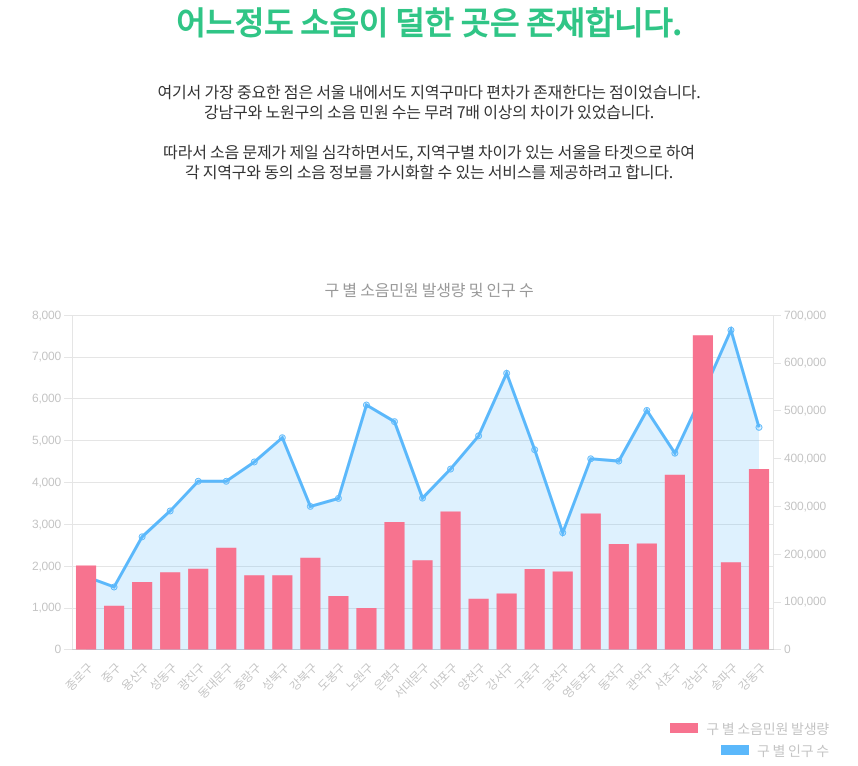
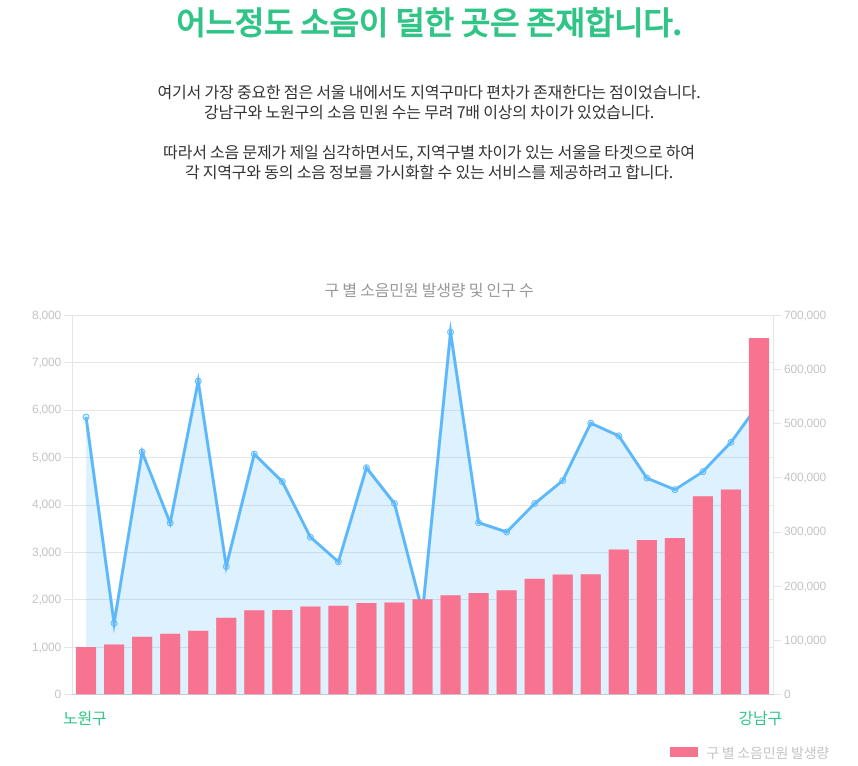
Before and after one commit to yyoumi4854/joyonghaljido, a Next.js app in the folder front/: page / in a window 1280 px wide. Shown: the part 3560-4326 px from the top of the page, without its empty margins (211-1069 px from the left). Built offline with nearby package versions, Linux system fonts and the light colour scheme.

Commit message:
[REFACT] G3 수정

```diff
--- a/front/pages/index.js
+++ b/front/pages/index.js
@@ -125,8 +125,10 @@ const Index = () => {
 
         <div className='graph'>
           <p>구 별 소음민원 발생량 및 인구 수</p>
-          <div className='graphBox'>
+          <div className='graphBox graph3Box'>
             <G3_EachGu></G3_EachGu>
+            <p>노원구</p>
+            <p>강남구</p>
           </div>
 
           <div className="label graph3">
--- a/front/pages/indexStyles.js
+++ b/front/pages/indexStyles.js
@@ -86,10 +86,26 @@ const IndexStyle = styled.div`
                 color: ${({ theme }) => theme.colors.grey2};
             }
 
+
             .graphBox{
+                position: relative;
                 width: 100%;
                 margin-top: 8px;
                 z-index: 20;
+
+                &.graph3Box{
+                    margin-bottom: 40px;
+                }
+
+
+                p{
+                    position: absolute;
+                    bottom: -20px;
+                    color: #30C586;
+                    font-weight: 500;
+                }
+                p:first-of-type{left: 34px;}
+                p:last-of-type{right: 47px;}
             }
             .label{
                 margin-top: 16px;
--- a/front/pages/stats/G3_EachGu.js
+++ b/front/pages/stats/G3_EachGu.js
@@ -25,43 +25,76 @@ ChartJS.register(
 );
 
 const G3_EachGu = () => {
-  const labels = [
-    "종로구",
-    "중구",
-    "용산구",
-    "성동구",
-    "광진구",
-    "동대문구",
-    "중랑구",
-    "성북구",
-    "강북구",
-    "도봉구",
-    "노원구",
-    "은평구",
-    "서대문구",
-    "마포구",
-    "양천구",
-    "강서구",
-    "구로구",
-    "금천구",
-    "영등포구",
-    "동작구",
-    "관악구",
-    "서초구",
-    "강남구",
-    "송파구",
-    "강동구",
+  const list = [
+    {name: "종로구", noise: 2016, population: 153255},
+    {name: "중구", noise: 1060, population: 131673},
+    {name: "용산구", noise: 1625, population: 236632},
+    {name: "성동구", noise: 1860, population: 290664},
+    {name: "광진구", noise: 1943, population: 352796},
+    {name: "동대문구", noise: 2446, population: 352743},
+    {name: "중랑구", noise: 1787, population: 393147},
+    {name: "성북구", noise: 1783, population: 443823},
+    {name: "강북구", noise: 2204, population: 300246},
+    {name: "도봉구", noise: 1289, population: 316916},
+    {name: "노원구", noise: 1006, population: 512162},
+    {name: "은평구", noise: 3060, population: 477460},
+    {name: "서대문구", noise: 2147, population: 317515},
+    {name: "마포구", noise: 3307, population: 378290},
+    {name: "양천구", noise: 1223, population: 447738},
+    {name: "강서구", noise: 1348, population: 578465},
+    {name: "구로구", noise: 1935, population: 418709},
+    {name: "금천구", noise: 1876, population: 245231},
+    {name: "영등포구", noise: 3264, population: 399722},
+    {name: "동작구", noise: 2534, population: 395030},
+    {name: "관악구", noise: 2542, population: 500841},
+    {name: "서초구", noise: 4187, population: 411515},
+    {name: "강남구", noise: 7518, population: 536710},
+    {name: "송파구", noise: 2099, population: 668638},
+    {name: "강동구", noise: 4327, population: 465496},
   ];
-  const noise = [
-    2016, 1060, 1625, 1860, 1943, 2446, 1787, 1783, 2204, 1289, 1006, 3060,
-    2147, 3307, 1223, 1348, 1935, 1876, 3264, 2534, 2542, 4187, 7518, 2099,
-    4327,
-  ];
-  const 인구 = [
-    153255, 131673, 236632, 290664, 352796, 352743, 393147, 443823, 300246,
-    316916, 512162, 477460, 317515, 378290, 447738, 578465, 418709, 245231,
-    399722, 395030, 500841, 411515, 536710, 668638, 465496,
-  ];
+
+  const sortList  = list.sort((a,b)=> a.noise - b.noise);
+  const [labels, noiseList, populationList] = [sortList.map(x=>x.name), sortList.map(x=>x.noise), sortList.map(x=>x.population)];
+
+  // const noise = [
+  //   2016, 1060, 1625, 1860, 1943, 2446, 1787, 1783, 2204, 1289, 1006, 3060,
+  //   2147, 3307, 1223, 1348, 1935, 1876, 3264, 2534, 2542, 4187, 7518, 2099,
+  //   4327,
+  // ];
+  // const 인구 = [
+  //   153255, 131673, 236632, 290664, 352796, 352743, 393147, 443823, 300246,
+  //   316916, 512162, 477460, 317515, 378290, 447738, 578465, 418709, 245231,
+  //   399722, 395030, 500841, 411515, 536710, 668638, 465496,
+  // ];
+
+  // const labels = [
+  //   "종로구",
+  //   "중구",
+  //   "용산구",
+  //   "성동구",
+  //   "광진구",
+  //   "동대문구",
+  //   "중랑구",
+  //   "성북구",
+  //   "강북구",
+  //   "도봉구",
+  //   "노원구",
+  //   "은평구",
+  //   "서대문구",
+  //   "마포구",
+  //   "양천구",
+  //   "강서구",
+  //   "구로구",
+  //   "금천구",
+  //   "영등포구",
+  //   "동작구",
+  //   "관악구",
+  //   "서초구",
+  //   "강남구",
+  //   "송파구",
+  //   "강동구",
+  // ];
+
   // const 세대 = [73728, 	63958, 	111860, 	134327, 	169856, 	169931, 	188188, 	198089, 	145048, 	139076, 	218637, 	216455, 	145517, 	181138, 	181987, 	274301, 	182172, 	119627, 	188759, 	187380, 	281423, 	169518, 	234885, 	286119, 	202861]
 
   const options = {
@@ -91,7 +124,8 @@ const G3_EachGu = () => {
           display: false,
         },
         ticks: {
-          color: "#C4C4C4",
+          display: false,
+          // color: "#C4C4C4",
         },
       },
       y: {
@@ -122,7 +156,8 @@ const G3_EachGu = () => {
       {
         type: "bar",
         label: "구 별 소음민원 발생량",
-        data: noise,
+        // data: noise,
+        data: noiseList,
         borderColor: "#F7738F",
         backgroundColor: "#F7738F",
         yAxisID: "y",
@@ -131,7 +166,8 @@ const G3_EachGu = () => {
         fill: true,
         type: "line",
         label: "인구 수(참고용)",
-        data: 인구,
+        // data: 인구,
+        data: populationList,
         borderColor: "#5BB8FB",
         backgroundColor: "rgba(91, 184, 251, 0.2)",
         yAxisID: "y1",
```
